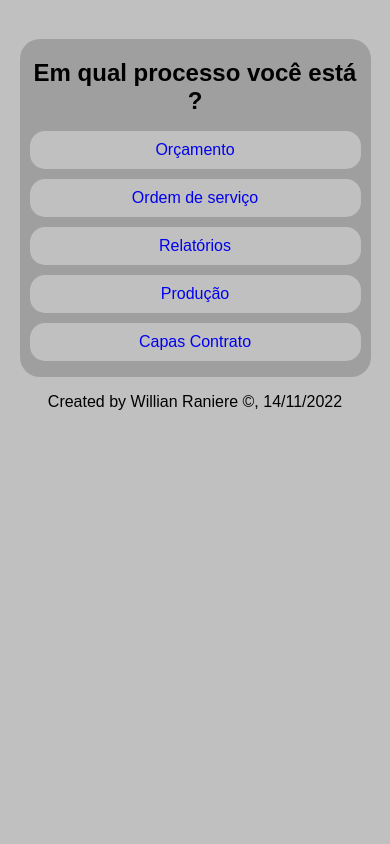
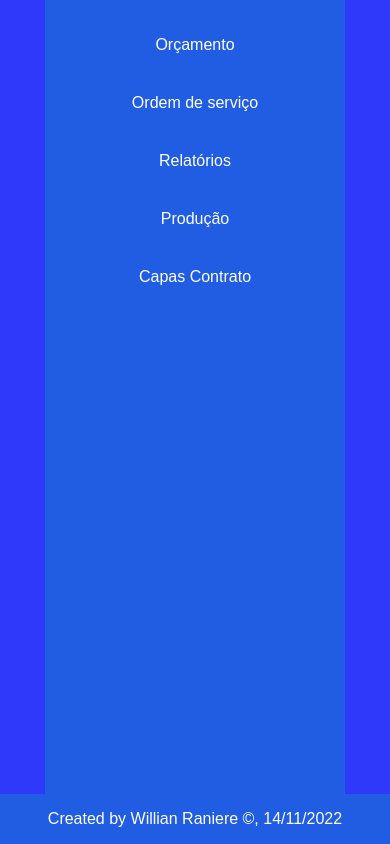
Before and after one commit to ArtglassE/1, a plain HTML site: page index.html in a window 390 px wide. Drawn offline with Linux system fonts and the light colour scheme.

Commit message:
Update style.css

```diff
--- a/style.css
+++ b/style.css
@@ -1,21 +1,23 @@
 body {
-    margin: 10% 5% 10% 5%;
-    text-align: center;
+    margin: 0;
     max-width: 1200px;
     font-family: Arial, Helvetica, sans-serif;
-    background-color: silver;
+    background-color: #2F39FA;
+    min-width: 700px;
 }
 
 a {
     text-decoration: none;
+    cursor: pointer;
+    color: white;
 }
 
 a:hover {
-    color: white;
+    color: #2F39FA;
 }
 
 li:hover {
-    background-color: rgba(192, 192, 192, 0.5);
+    background-color: #23A1FD;
 }
 
 ul {
@@ -23,8 +25,9 @@ ul {
     padding: 0;
 }
 
-h2 {
+.nav_title {
     margin: 20px 5px 5px 5px;
+    color: white;
 }
 
 h3 {
@@ -33,18 +36,38 @@ h3 {
 }
 
 li {
-    margin: 10px;
-    background-color: silver;
-    border-radius: 15px;
-    padding: 10px 0 10px 0;
+    padding: 20px 0 20px 0;
+}
+
+hr {
+    margin: 0;
 }
 
 nav {
-    background-color: rgba(128, 128, 128, 0.5);
-    border-radius: 20px;
-    max-width: 600px;
-    width: 100%;
+    background-color: #205DE3;
+    min-width: 300px;
+    max-width: 400px;
+    text-align: center;
     display: inline-block;
+    position: fixed;
+    height: 100%;
+}
+
+div {
+    position: absolute;
+    text-align: center;
+    width: 50%;
+    right: 0;
+    transform: translateX(-25%);
+}
+
+.body_title {
+    color: white;
+}
+
+.body_text {
+    color: white;
+    text-align: justify;
 }
 
 section {
@@ -65,3 +88,28 @@ button {
 button:hover {
     background-color: rgba(192, 192, 192, 0.5);
 }
+
+footer {
+    position: fixed;
+    bottom: 0px;
+    left: 0px;
+    width: 100%;
+    margin: 0px;
+    background-color: #205DE3;
+    color: white;
+    text-align: center;
+}
+
+@media only screen and (max-width: 700px) {
+    h2 {
+        display: none;
+    }
+    div {
+        display: none;
+    }
+    nav {
+        position: absolute;
+        right: 50%;
+        transform: translateX(50%);
+    }
+}
```
